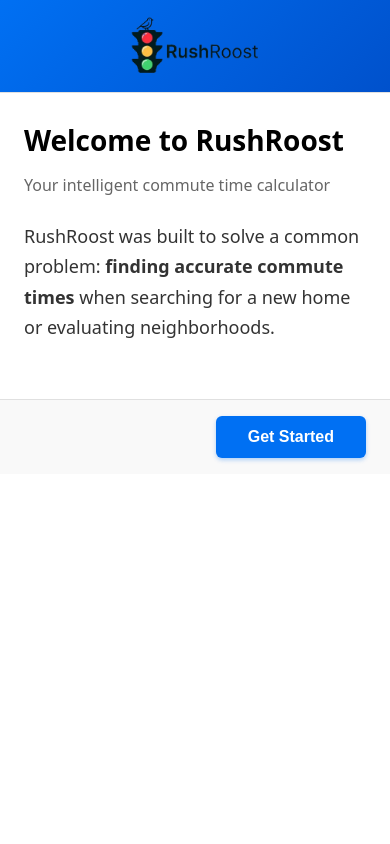
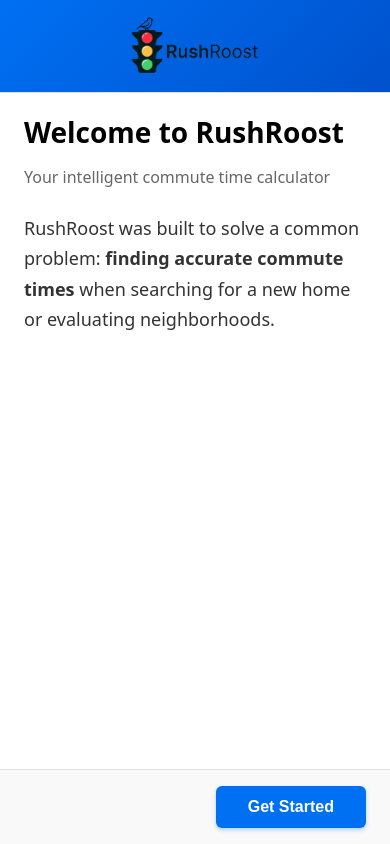
Before and after one commit to raggnarD/real-estate, a Next.js app: page /neighborhood-finder in a window 390 px wide. Built offline with nearby package versions, Linux system fonts and the light colour scheme.

Commit message:
intro modal button fixes

```diff
--- a/components/HomeSelectedModal.tsx
+++ b/components/HomeSelectedModal.tsx
@@ -83,13 +83,15 @@ export default function HomeSelectedModal({ isOpen, onClose, onContinue, zillowU
 
         {/* Content */}
         <div style={{
-          padding: isMobile ? '1.5rem' : '2rem',
+          padding: isMobile ? '1rem 1.5rem' : '2rem',
           fontSize: '1rem',
           lineHeight: '1.7',
           color: '#333',
           flex: 1,
+          minHeight: 0,
           overflowY: 'auto',
-          overflowX: 'hidden'
+          overflowX: 'hidden',
+          WebkitOverflowScrolling: 'touch'
         }}>
           <p style={{
             margin: 0,
--- a/components/IntroModal.tsx
+++ b/components/IntroModal.tsx
@@ -111,10 +111,15 @@ export default function IntroModal() {
 
         {/* Content */}
         <div style={{
-          padding: '1.5rem',
+          padding: isMobile ? '1rem 1.5rem' : '1.5rem',
           fontSize: '1rem',
           lineHeight: '1.7',
-          color: '#333'
+          color: '#333',
+          flex: 1,
+          minHeight: 0,
+          overflowY: 'auto',
+          overflowX: 'hidden',
+          WebkitOverflowScrolling: 'touch'
         }}>
           <h2 style={{
             marginTop: 0,
--- a/components/NeighborhoodFinderIntro.tsx
+++ b/components/NeighborhoodFinderIntro.tsx
@@ -226,13 +226,15 @@ export default function NeighborhoodFinderIntro({ isOpen, onClose }: Neighborhoo
         {/* Content */}
         {!showApiKeySetup && (
           <div style={{
-            padding: isMobile ? '1.5rem' : '2rem',
+            padding: isMobile ? '1rem 1.5rem' : '2rem',
             fontSize: '1rem',
             lineHeight: '1.7',
             color: '#333',
             flex: 1,
+            minHeight: 0,
             overflowY: 'auto',
-            overflowX: 'hidden'
+            overflowX: 'hidden',
+            WebkitOverflowScrolling: 'touch'
           }}>
             {/* Step 1 */}
             <div style={{
@@ -407,11 +409,13 @@ export default function NeighborhoodFinderIntro({ isOpen, onClose }: Neighborhoo
         {/* API Key Setup Section */}
         {showApiKeySetup && (
           <div style={{
-            padding: isMobile ? '1.5rem' : '2rem',
+            padding: isMobile ? '1rem 1.5rem' : '2rem',
             flex: 1,
+            minHeight: 0,
             overflowY: 'auto',
             overflowX: 'hidden',
-            backgroundColor: '#f9f9f9'
+            backgroundColor: '#f9f9f9',
+            WebkitOverflowScrolling: 'touch'
           }}>
             <h3 style={{
               margin: '0 0 1.5rem 0',
--- a/components/TermsModal.tsx
+++ b/components/TermsModal.tsx
@@ -98,13 +98,15 @@ export default function TermsModal({ isOpen, onClose, onAccept }: TermsModalProp
         </div>
 
         <div style={{
-          padding: isMobile ? '1.5rem' : '2rem',
+          padding: isMobile ? '1rem 1.5rem' : '2rem',
           flex: 1,
+          minHeight: 0,
           overflowY: 'auto',
           overflowX: 'hidden',
           fontSize: '0.875rem',
           lineHeight: '1.6',
-          color: '#333'
+          color: '#333',
+          WebkitOverflowScrolling: 'touch'
         }}>
           <h3 style={{
             marginTop: 0,
```
